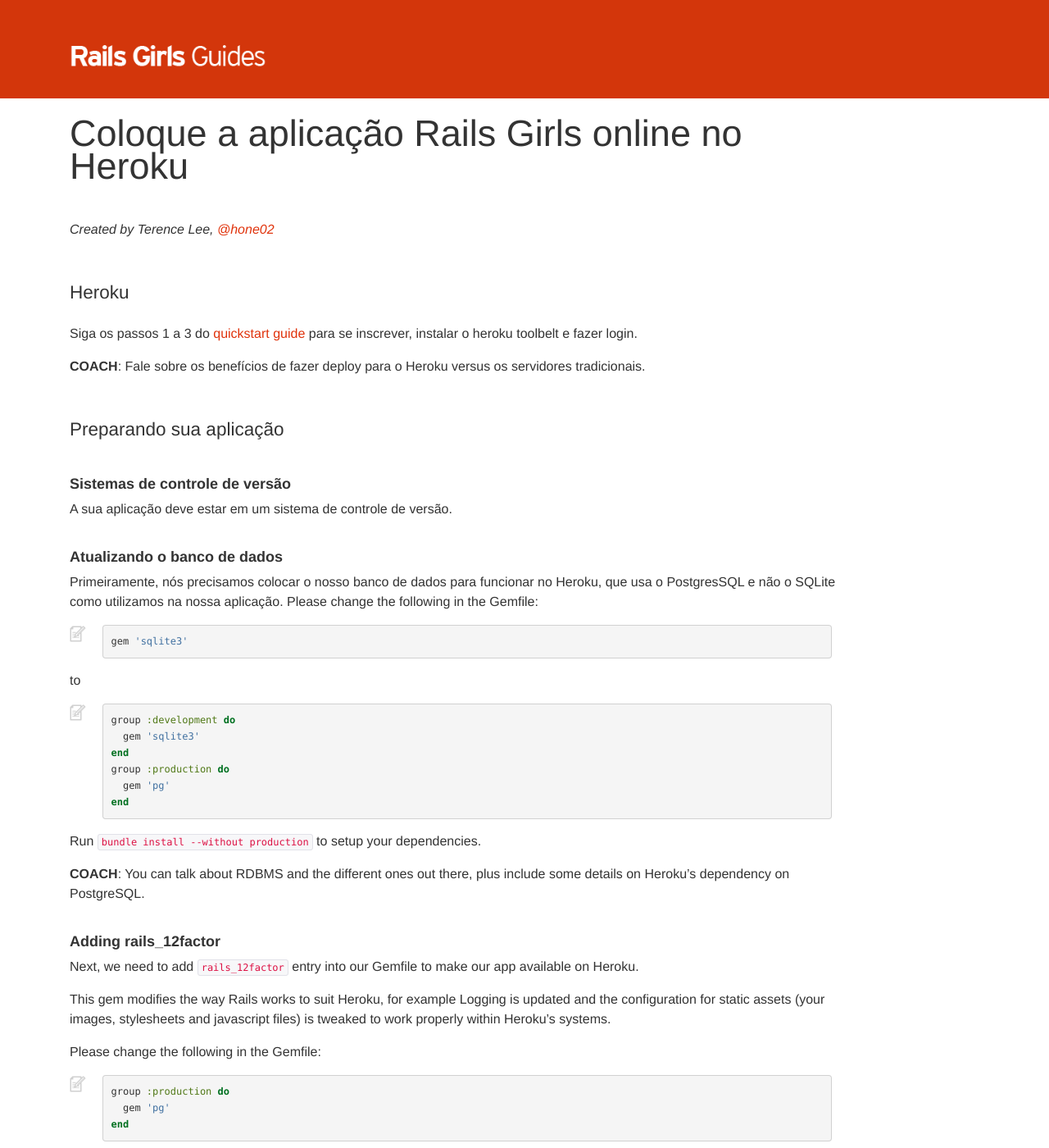
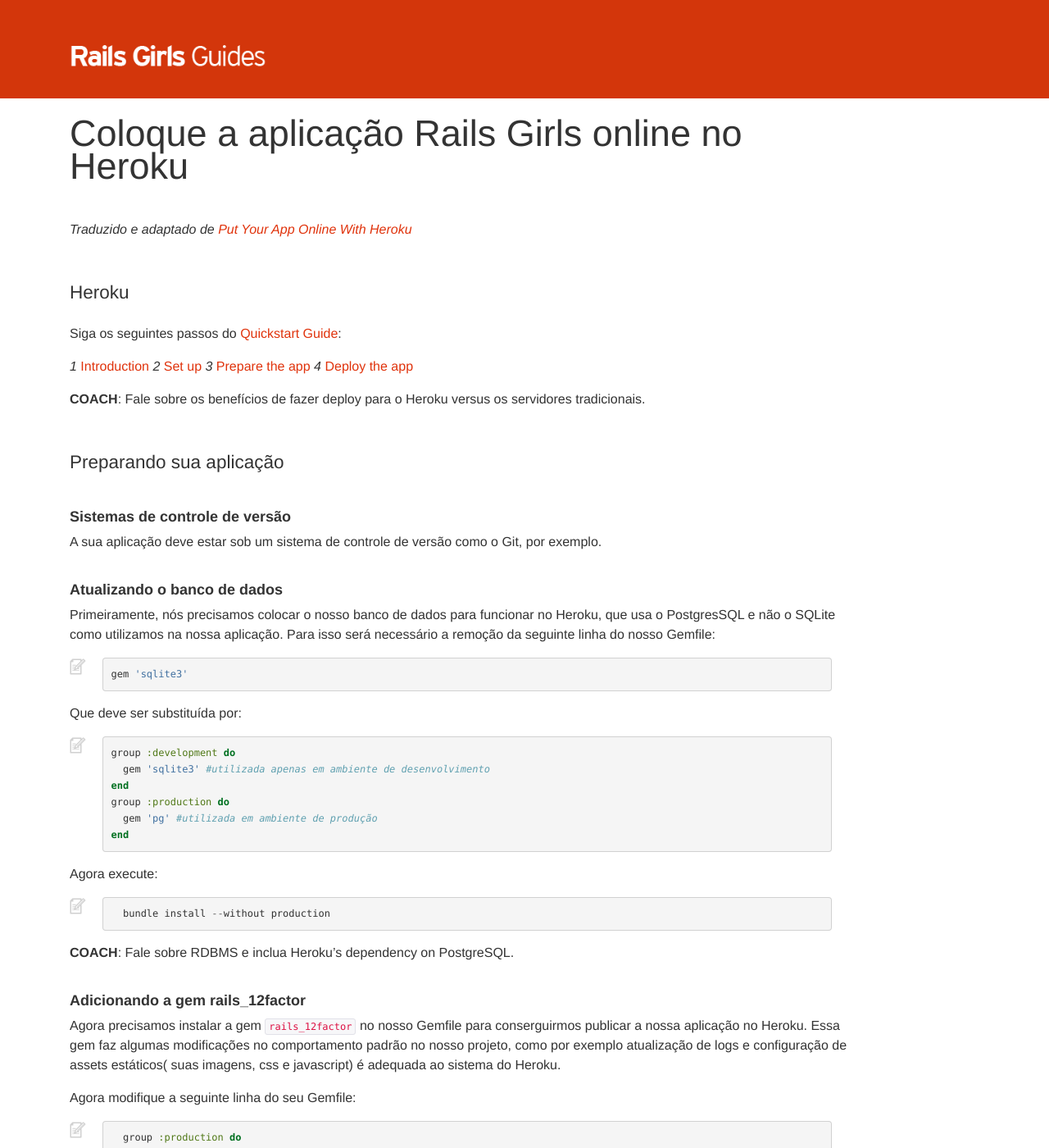
Before and after one commit to railsgirls/guides.railsgirls.com, a Jekyll site: the page built from _posts/2015-12-02-publique-heroku.markdown, in a window 1280 px wide and 1400 px high. Shown: the whole window at 82% size. Built offline with Jekyll 4.4.1, drawn with Linux system fonts in a browser that asks for light colours; nearby versions of some CDN libraries; some of the changed text lies outside the part shown.

Commit message:
Add heroku post portuguese translation

```diff
--- a/_posts/2015-12-02-publique-heroku.markdown
+++ b/_posts/2015-12-02-publique-heroku.markdown
@@ -6,11 +6,16 @@
 
 # Coloque a aplicação Rails Girls online no Heroku
 
-*Created by Terence Lee, [@hone02](https://twitter.com/hone02)*
+*Traduzido e adaptado de [Put Your App Online With Heroku](http://railsgirls.com/guides/heroku/)*
 
 ###  Heroku
 
-Siga os passos 1 a 3 do [quickstart guide](https://devcenter.heroku.com/articles/quickstart) para se inscrever, instalar o heroku toolbelt e fazer login.
+Siga os seguintes passos do [Quickstart Guide](https://devcenter.heroku.com/articles/getting-started-with-ruby){:target="_blank"}:
+
+*1* [Introduction](https://devcenter.heroku.com/articles/getting-started-with-ruby#introduction){:target="_blank"}
+*2* [Set up](https://devcenter.heroku.com/articles/getting-started-with-ruby#set-up){:target="_blank"}
+*3* [Prepare the app](https://devcenter.heroku.com/articles/getting-started-with-ruby#prepare-the-app){:target="_blank"}
+*4* [Deploy the app](https://devcenter.heroku.com/articles/getting-started-with-ruby#deploy-the-app){:target="_blank"}
 
 **COACH**:
 Fale sobre os benefícios de fazer deploy para o Heroku versus os servidores tradicionais.
@@ -19,82 +24,103 @@
 
 #### Sistemas de controle de versão
 
-A sua aplicação deve estar em um sistema de controle de versão.
+A sua aplicação deve estar sob um sistema de controle de versão como o Git, por exemplo.
 
 #### Atualizando o banco de dados
 
 Primeiramente, nós precisamos colocar o nosso banco de dados para funcionar no Heroku, que usa o PostgresSQL e não o SQLite como utilizamos na nossa aplicação.
-Please change the following in the Gemfile:
+Para isso será necessário a remoção da seguinte linha do nosso Gemfile:
 
 {% highlight ruby %}
 gem 'sqlite3'
 {% endhighlight %}
 
-to
+Que deve ser substituída por:
 
 {% highlight ruby %}
 group :development do
-  gem 'sqlite3'
+  gem 'sqlite3' #utilizada apenas em ambiente de desenvolvimento
 end
 group :production do
-  gem 'pg'
+  gem 'pg' #utilizada em ambiente de produção
 end
 {% endhighlight %}
 
-Run `bundle install --without production` to setup your dependencies.
+Agora execute:
 
-__COACH__: You can talk about RDBMS and the different ones out there, plus include some details on Heroku's dependency on PostgreSQL.
+{% highlight ruby %}
+  bundle install --without production
+{% endhighlight %}
+
+**COACH**: Fale sobre RDBMS e inclua Heroku's dependency on PostgreSQL.
 
 
-#### Adding rails_12factor
+#### Adicionando a gem rails_12factor
 
-Next, we need to add `rails_12factor` entry into our Gemfile to make our app available on Heroku.
+Agora precisamos instalar a gem `rails_12factor` no nosso Gemfile para conserguirmos publicar a nossa aplicação no Heroku. Essa gem faz algumas modificações no comportamento padrão no nosso projeto, como por exemplo atualização de logs e configuração de assets estáticos( suas imagens, css e javascript) é adequada ao sistema do Heroku.
 
-This gem modifies the way Rails works to suit Heroku, for example Logging is updated and the configuration for static assets (your images, stylesheets and javascript files) is tweaked to work properly within Heroku's systems.
-
-Please change the following in the Gemfile:
+Agora modifique a seguinte linha do seu Gemfile:
 
 {% highlight ruby %}
-group :production do
-  gem 'pg'
-end
+  group :production do
+    gem 'pg'
+  end
 {% endhighlight %}
 
-to
+Para:
 
 {% highlight ruby %}
-group :production do
-  gem 'pg'
-  gem 'rails_12factor'
-end
+  group :production do
+    gem 'pg'
+    gem 'rails_12factor'
+    end
 {% endhighlight %}
 
-After this run `bundle`, then commit the changes to Gemfile.lock to your repository:
+Após isso, execute:
+
+{% highlight ruby %}
+  bundle #instale as novas dependências
+{% endhighlight %}
 
 {% highlight sh %}
-git commit -a -m "Added rails_12factor gem and updated Gemfile.lock"
+  git commit -a -m "Added rails_12factor gem and updated Gemfile.lock" # faz commit das últimas mudanças
 {% endhighlight %}
 
-__COACH__: You can talk about logging on Heroku, as well as its other quirks.
+**COACH**: Fale um pouco sobre logs no Heroku e outras particularidades.
 
+### Publicando sua aplicação
 
-### Deploying your app
+#### Criação do app no Heroku
 
-#### App creation
-
-We need to create our Heroku app by typing `heroku create` in the terminal and see something like this:
+Primeiro precisamos fazer o login no Heroku:
 
 {% highlight sh %}
-Creating sheltered-refuge-6377... done, stack is cedar
-http://sheltered-refuge-6377.herokuapp.com/ | git@heroku.com:sheltered-refuge-6377.git
-Git remote heroku added
+  heroku auth:login #faz login usando as credenciais do Heroku
 {% endhighlight %}
 
-In this case "sheltered-refuge-6377" is your app name.
+Agora nós vamos criar o nosso app no Heroku executando no terminal:
 
-#### Pushing the code
+{% highlight sh %}
+  heroku apps:create railsgirls #cria um app novo com o nome railsgirls
+{% endhighlight %}
 
-Next we need to push our code to heroku by typing `git push heroku master`. You'll see push output like the following:
+Que retorna algo parecido com:
+
+{% highlight sh %}
+  Creating sheltered-refuge-6377... done, stack is cedar
+  http://sheltered-refuge-6377.herokuapp.com/ | git@heroku.com:sheltered-refuge-6377.git
+  Git remote heroku added
+{% endhighlight %}
+
+Nesse caso o nome gerado automaticamente para o nosso app no Heroku foi "sheltered-refuge-6377".
+
+#### Enviando nosso código
+
+Para enviar nosso código para o Heroku, basta executar:
+
+{% highlight sh %}
+  git push heroku master #faz push no repositório remoto do Heroku
+{% endhighlight %}
 
 {% highlight sh %}
 Initializing repository, done.
@@ -115,16 +141,29 @@
        http://sheltered-refuge-6377.herokuapp.com/ deployed to Heroku
 {% endhighlight %}
 
-You'll know the app is done being pushed, when you see the "Launching..." text like above.
+Você saberá que seu código já foi enviado quando vir a seguinte mensagem no terminal:
 
-#### Migrate database
+{% highlight sh %}
+  Launching...
+{% endhighlight %}
 
-Next we need to migrate our database like we did locally during the workshop: `heroku run rake db:migrate`.
+#### Execute as migrações do banco de dados
 
-When that command is finished being run, you can hit the app based on the url. For this example app, you can go to <http://sheltered-refuge-6377.herokuapp.com/>. You can also type `heroku open` in the terminal to visit the page.
+Em seguida precisamos migrar nosso banco de dados da mesma maneira que fizemos localmente durante os workshops anteriores:
 
+{% highlight sh %}
+  heroku run rake db:migrate
+{% endhighlight %}
 
-#### Closing notes
+Quando o comando terminar de executar você já pode acessar seu app. Para esse exemplo, a url gerada foi <http://sheltered-refuge-6377.herokuapp.com/>.
+
+Agora digite:
+
+{% highlight sh %}
+  heroku apps:open --app railsgirls #abre o app railsgirls no navegador
+{% endhighlight %}
+
+#### Notas finais
 
 Heroku's platform is not without its quirks. Applications run on Heroku live within an ephermeral environment — this means that (except for information stored in your database) any files created by your application will disappear if it restarts (for example, when you push a new version).
 
```
Also changed, not shown: index.html (+7 -5 lines).
